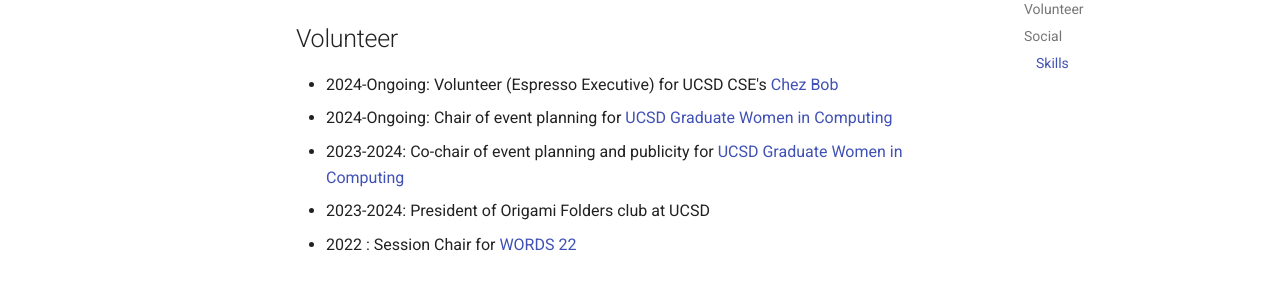
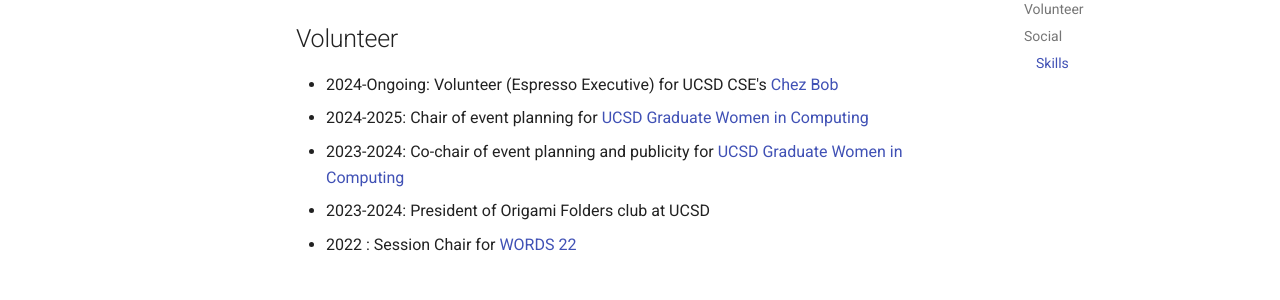
Before and after one commit to ryankosta/ryankosta.github.io, an MkDocs documentation site: the page built from docs/index.md, in a window 1280 px wide and 900 px high, scrolled down 1300 px. Shown: the part 234-534 px from the top of the window. Built offline with MkDocs 1.6.1 and Material for MkDocs 9.7.7, drawn with Linux system fonts in a browser that asks for light colours; some of the changed lines change nothing that is shown.

Commit message:
update date for gradwic volunteering

```diff
--- a/docs/index.md
+++ b/docs/index.md
@@ -54,7 +54,7 @@
 
 ## Volunteer
 - 2024-Ongoing: Volunteer (Espresso Executive) for UCSD CSE's [Chez Bob](https://chezbob.ucsd.edu/)
-- 2024-Ongoing: Chair of event planning for [UCSD Graduate Women in Computing](https://gradwic.ucsd.edu/)
+- 2024-2025: Chair of event planning for [UCSD Graduate Women in Computing](https://gradwic.ucsd.edu/)
 - 2023-2024: Co-chair of event planning and publicity for [UCSD Graduate Women in Computing](https://gradwic.ucsd.edu/)
 - 2023-2024: President of Origami Folders club at UCSD
 - 2022 : Session Chair for [WORDS 22](https://www.wordsworkshop.org/words-2022)
```
